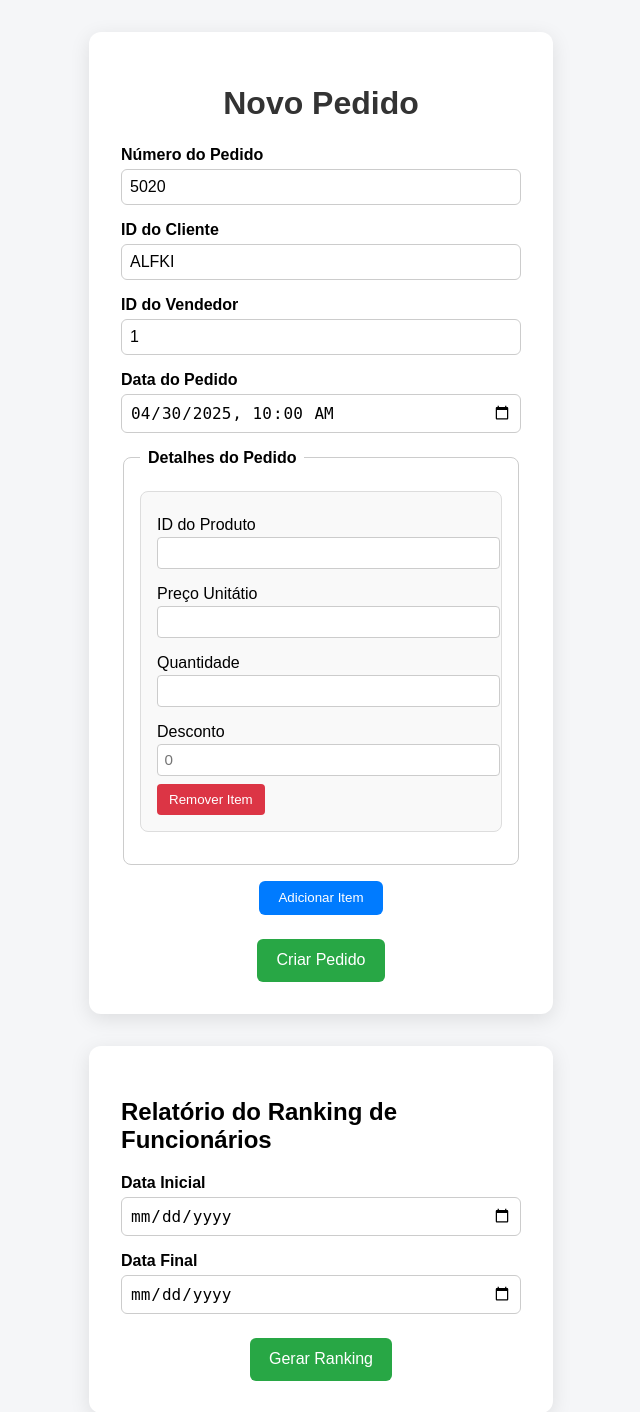
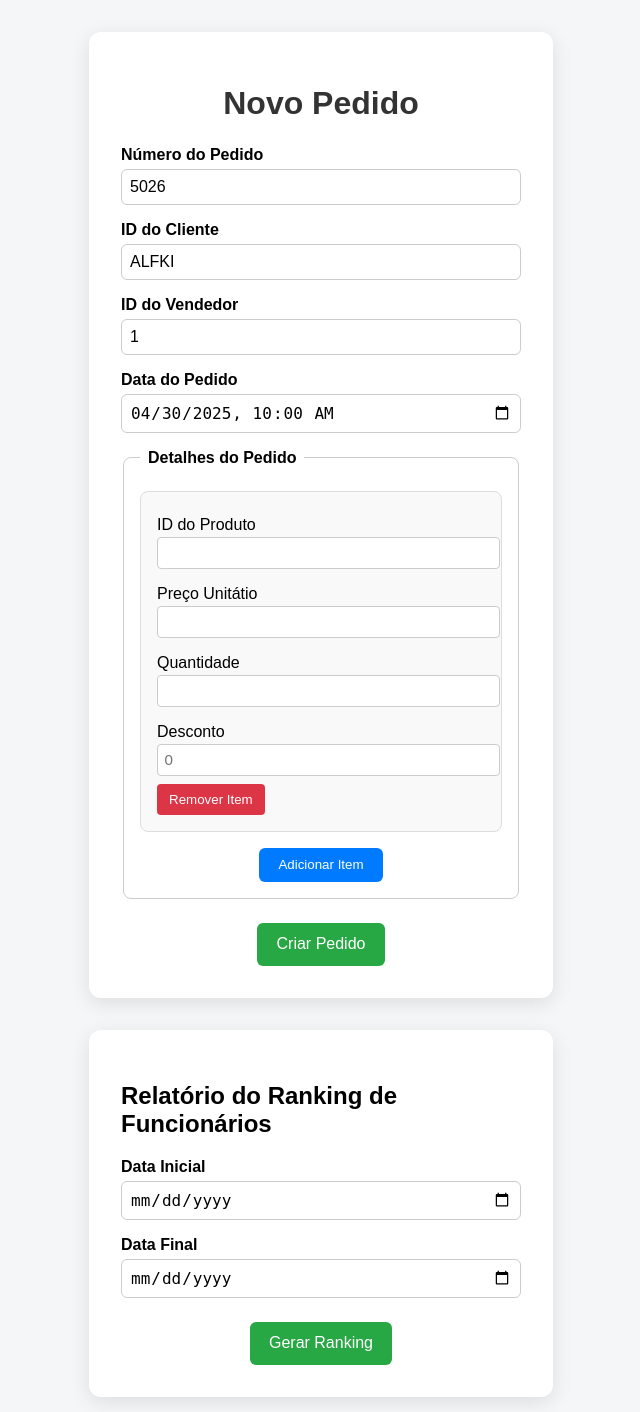
Before and after one commit to PedroNB10/database-connection-sqlalchemy, a Flask app: page / in a window 1280 px wide. Shown: the top 1412 px of the page, without its empty margins (319-959 px from the left). Run offline with Flask 3, Linux system fonts and the light colour scheme; parts of the project's set-up code (start-up, migrations or seed data) failed here and were passed over; some libraries are stand-ins or nearby versions.

Commit message:
Fix: ajuste visual do botão de adicionar pedido

```diff
--- a/backend_psycopg/app/static/css/style.css
+++ b/backend_psycopg/app/static/css/style.css
@@ -115,7 +115,7 @@ legend {
 /* Botão para adicionar order detail */
 #addDetailButton {
   display: block;
-  margin: 0 auto 1rem auto;
+  margin: 0 auto;
   padding: 0.6rem 1.2rem;
   background: #007bff;
   color: white;
--- a/backend_psycopg/app/templates/index.html
+++ b/backend_psycopg/app/templates/index.html
@@ -17,7 +17,7 @@
       <div id="orderMain">
         <div class="form-group">
           <label for="orderid">Número do Pedido</label>
-          <input type="number" id="orderid" name="orderid" value="5020" required />
+          <input type="number" id="orderid" name="orderid" value="5026" required />
         </div>
         <div class="form-group">
           <label for="customerid">ID do Cliente</label>
@@ -53,9 +53,10 @@
           <input type="number" step="0.01" name="discount" placeholder="0" />
           <button type="button" class="remove-detail">Remover Item</button>
         </div>
+        <div class="add-item-wrapper">
+          <button type="button" id="addDetailButton">Adicionar Item</button>
+        </div>
       </fieldset>
-
-      <button type="button" id="addDetailButton">Adicionar Item</button>
 
       <div class="form-buttons">
         <button type="submit" class="btn">Criar Pedido</button>
```
